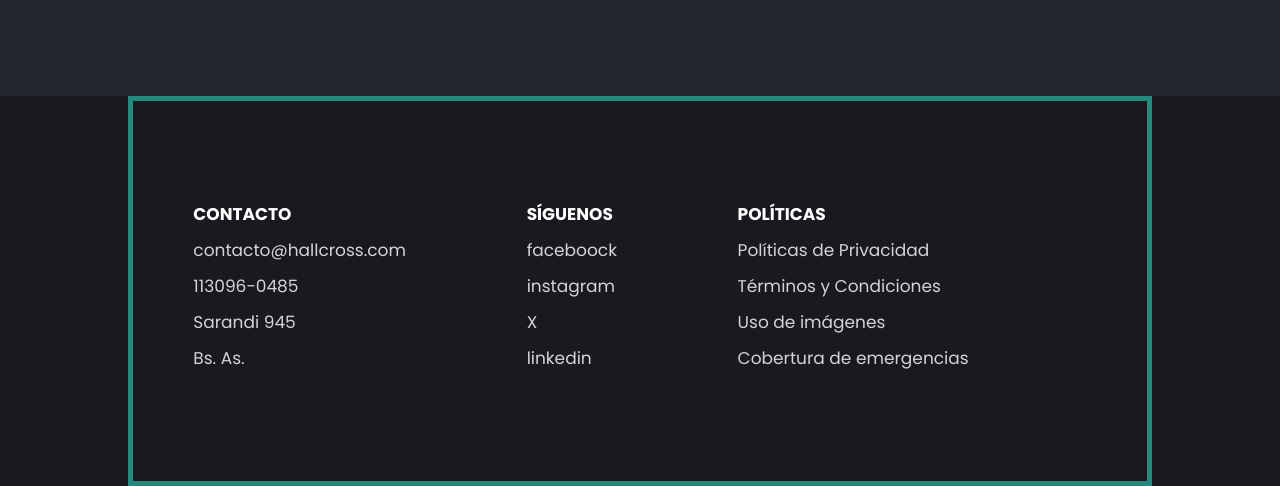
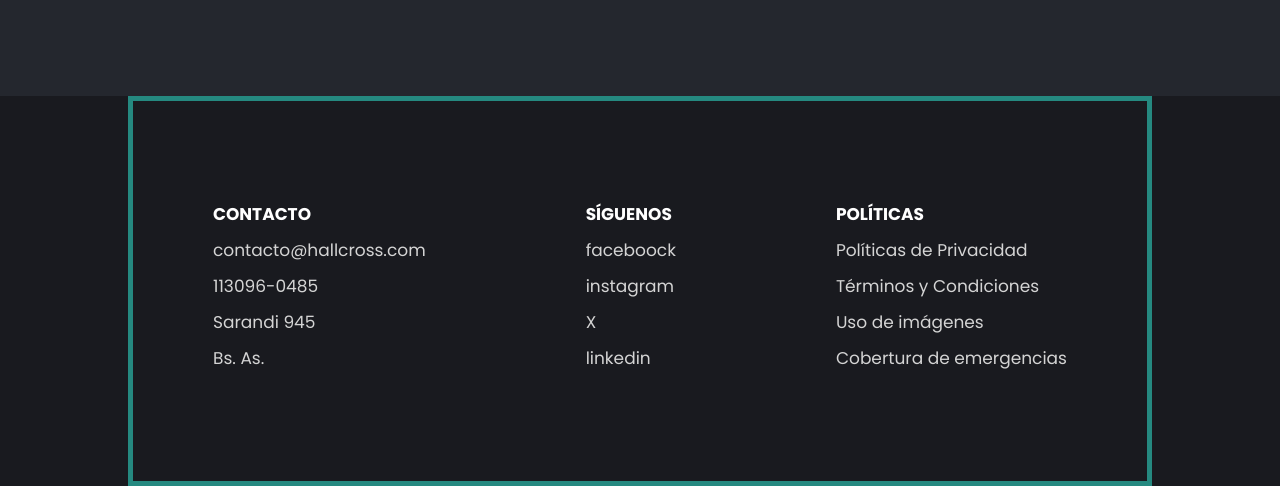
Before and after one commit to Vanncuper/Proyecto_Backend_CAC, a Flask app: template templates/productos.html in a window 1280 px wide. Shown: the part 3492-3978 px from the top of the page. Run offline with Flask 3, Linux system fonts and the light colour scheme; the template is opened without the code that fills it, so the values that code supplies are empty.

Commit message:
Update productos.html

```diff
--- a/templates/productos.html
+++ b/templates/productos.html
@@ -152,7 +152,7 @@
 
     <footer class="footer">
 
-        <div class="footer-content container">
+        <div class="footer-content">
 
             <div class="link">
                 <h3>CONTACTO</h3>
```
